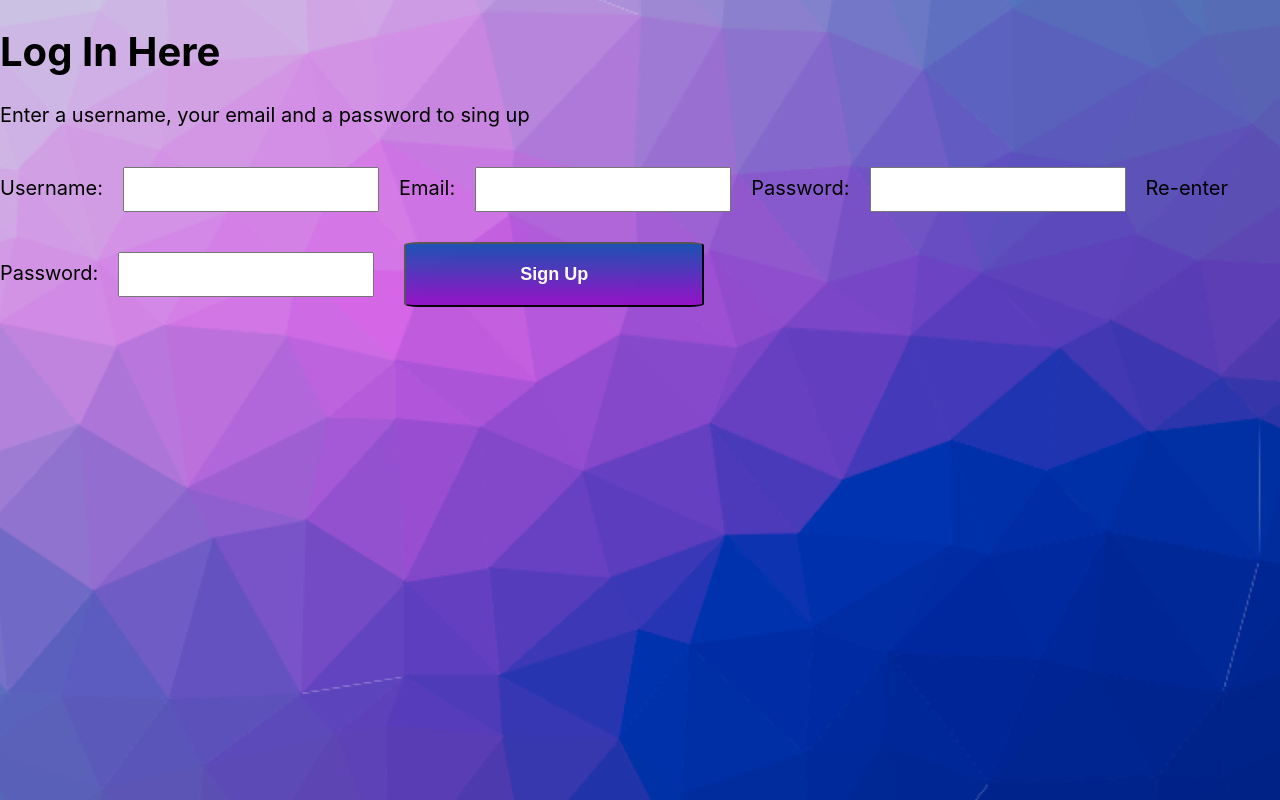
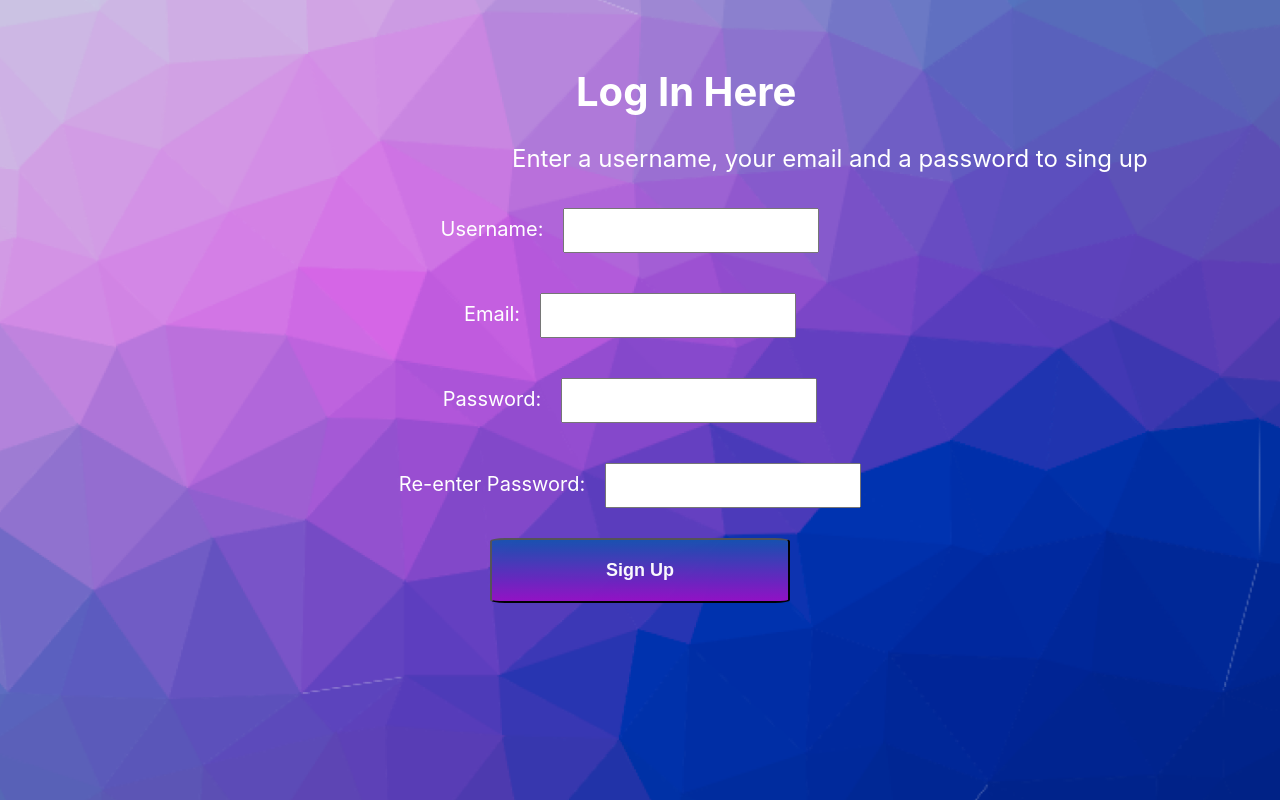
Before and after one commit to chingu-voyages/v41-geckos-team-14, a React (Create React App) app: page /signup in a window 1280 px wide. Built offline with nearby package versions, Linux system fonts and the light colour scheme.

Commit message:
add/added styling to signup

```diff
--- a/src/App.css
+++ b/src/App.css
@@ -30,24 +30,28 @@ html {
   height: 500px;
 }
 
-.login-page {
+.login-page,
+.signup-page {
   color: white;
 }
 
-.login-heading {
+.login-heading,
+.signup-heading {
   position: absolute;
   top: 40px;
   left: 45%;
 }
 
-.login-description {
+.login-description,
+.signup-description {
   font-size: 24px;
   position: absolute;
   top: 120px;
   left: 40%;
 }
 
-.login-group {
+.login-group,
+.signup-group {
   display: flex;
   justify-content: center;
   flex-flow: column;
```
